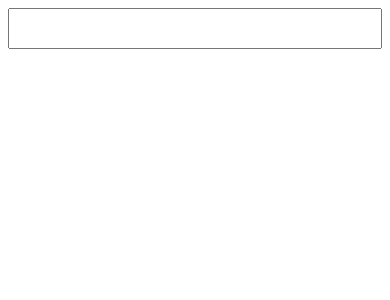
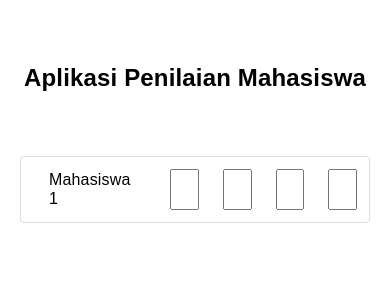
Before and after one commit to muhammadelzandiyusuf/student-assessment-app, a React (Create React App) app: page / in a window 390 px wide. Shown: the top 300 px of the page. Built offline with nearby package versions, Linux system fonts and the light colour scheme.

Commit message:
feat(form): add layout form

```diff
--- a/package.json
+++ b/package.json
@@ -15,6 +15,7 @@
     "react-app-rewired": "^2.2.1",
     "react-dom": "^18.2.0",
     "react-hook-form": "^7.43.9",
+    "react-icons": "^4.8.0",
     "react-router-dom": "^6.11.1",
     "react-scripts": "5.0.1",
     "typescript": "^4.9.5",
--- a/src/App.tsx
+++ b/src/App.tsx
@@ -2,6 +2,7 @@ import React from 'react';
 import { BrowserRouter, Routes, Route } from 'react-router-dom';
 
 import Home from '@/pages/Home';
+import '@/styles/global.scss';
 
 function App() {
   return (
--- /dev/null
+++ b/src/pages/Home/constans.ts
@@ -0,0 +1,52 @@
+import { FormValueProps } from '@/pages/Home/types';
+
+export const FormDefaultValue: FormValueProps = {
+  aspek_penilaian_1: {
+    mahasiswa_1: '1',
+    mahasiswa_2: '1',
+    mahasiswa_3: '1',
+    mahasiswa_4: '1',
+    mahasiswa_5: '1',
+    mahasiswa_6: '1',
+    mahasiswa_7: '1',
+    mahasiswa_8: '1',
+    mahasiswa_9: '1',
+    mahasiswa_10: '1',
+  },
+  aspek_penilaian_2: {
+    mahasiswa_1: '1',
+    mahasiswa_2: '1',
+    mahasiswa_3: '1',
+    mahasiswa_4: '1',
+    mahasiswa_5: '1',
+    mahasiswa_6: '1',
+    mahasiswa_7: '1',
+    mahasiswa_8: '1',
+    mahasiswa_9: '1',
+    mahasiswa_10: '1',
+  },
+  aspek_penilaian_3: {
+    mahasiswa_1: '1',
+    mahasiswa_2: '1',
+    mahasiswa_3: '1',
+    mahasiswa_4: '1',
+    mahasiswa_5: '1',
+    mahasiswa_6: '1',
+    mahasiswa_7: '1',
+    mahasiswa_8: '1',
+    mahasiswa_9: '1',
+    mahasiswa_10: '1',
+  },
+  aspek_penilaian_4: {
+    mahasiswa_1: '1',
+    mahasiswa_2: '1',
+    mahasiswa_3: '1',
+    mahasiswa_4: '1',
+    mahasiswa_5: '1',
+    mahasiswa_6: '1',
+    mahasiswa_7: '1',
+    mahasiswa_8: '1',
+    mahasiswa_9: '1',
+    mahasiswa_10: '1',
+  },
+}
--- a/src/pages/Home/index.tsx
+++ b/src/pages/Home/index.tsx
@@ -1,9 +1,55 @@
+import { useCallback } from 'react';
+import { useForm } from 'react-hook-form';
+import { FaUserCircle } from 'react-icons/fa';
+
 import InputNumber from '@/components/InputNumber';
 
+import { FormValueProps } from './types';
+import { FormDefaultValue } from './constans';
+import './style.scss';
+
 const Home = () => {
+
+  const { register, handleSubmit, } = useForm({
+    mode: 'onChange',
+    defaultValues: FormDefaultValue,
+  });
+
+  const onSubmit = useCallback((data: FormValueProps) => {
+    console.log('data', data);
+  }, []);
+
   return (
-    <div>
-      <InputNumber />
+    <div className='container'>
+      <div className='container-wrapper'>
+        <div className='container-title'>
+          <h1>Aplikasi Penilaian Mahasiswa</h1>
+        </div>
+        <form onSubmit={handleSubmit(onSubmit)}>
+          <div className='card'>
+            <div className='card-wrapper'>
+              <div className='card-name'>
+                <FaUserCircle size={28} color='#aeb4b7' />
+                <label>Mahasiswa 1</label>
+              </div>
+              <div className='card-form'>
+                <div className='card-form-input'>
+                  <InputNumber />
+                </div>
+                <div className='card-form-input'>
+                  <InputNumber />
+                </div>
+                <div className='card-form-input'>
+                  <InputNumber />
+                </div>
+                <div className='card-form-input'>
+                  <InputNumber />
+                </div>
+              </div>
+            </div>
+          </div>
+        </form>
+      </div>
     </div>
   );
 };
--- /dev/null
+++ b/src/pages/Home/style.scss
@@ -0,0 +1,56 @@
+.container {
+  display: flex;
+  justify-content: center;
+  &-wrapper {
+    width: 100%;
+    max-width: 1180px;
+    padding-left: 20px;
+    padding-right: 20px;
+  }
+  &-title {
+    padding: 60px 0;
+    text-align: center;
+    h1 {
+      font-size: 36px;
+      margin: 0;
+      line-height: 48px;
+    }
+  }
+  .card {
+    position: relative;
+    border: 1px solid #dddddd;
+    border-radius: 4px;
+    &-wrapper {
+      display: flex;
+      justify-content: flex-start;
+      align-items: center;
+      column-gap: 56px;
+      flex-direction: row;
+      padding: 12px;
+    }
+    &-name {
+      width: 25%;
+      display: flex;
+      flex-direction: row;
+      column-gap: 16px;
+      align-items: center;
+    }
+    &-form {
+      width: 100%;
+      display: grid;
+      gap: 24px;
+      grid-template-columns: auto auto auto auto;
+      &-input {
+        position: relative;
+      }
+    }
+  }
+  @media only screen and (max-width: 768px) {
+    &-title {
+      h1 {
+        font-size: 24px;
+        line-height: 36px;
+      }
+    }
+  }
+}
--- /dev/null
+++ b/src/pages/Home/types.ts
@@ -0,0 +1,50 @@
+export type FormValueProps = {
+  aspek_penilaian_1: {
+    mahasiswa_1: string;
+    mahasiswa_2: string;
+    mahasiswa_3: string;
+    mahasiswa_4: string;
+    mahasiswa_5: string;
+    mahasiswa_6: string;
+    mahasiswa_7: string;
+    mahasiswa_8: string;
+    mahasiswa_9: string;
+    mahasiswa_10: string;
+  },
+  aspek_penilaian_2: {
+    mahasiswa_1: string;
+    mahasiswa_2: string;
+    mahasiswa_3: string;
+    mahasiswa_4: string;
+    mahasiswa_5: string;
+    mahasiswa_6: string;
+    mahasiswa_7: string;
+    mahasiswa_8: string;
+    mahasiswa_9: string;
+    mahasiswa_10: string;
+  },
+  aspek_penilaian_3: {
+    mahasiswa_1: string;
+    mahasiswa_2: string;
+    mahasiswa_3: string;
+    mahasiswa_4: string;
+    mahasiswa_5: string;
+    mahasiswa_6: string;
+    mahasiswa_7: string;
+    mahasiswa_8: string;
+    mahasiswa_9: string;
+    mahasiswa_10: string;
+  },
+  aspek_penilaian_4: {
+    mahasiswa_1: string;
+    mahasiswa_2: string;
+    mahasiswa_3: string;
+    mahasiswa_4: string;
+    mahasiswa_5: string;
+    mahasiswa_6: string;
+    mahasiswa_7: string;
+    mahasiswa_8: string;
+    mahasiswa_9: string;
+    mahasiswa_10: string;
+  },
+};
--- /dev/null
+++ b/src/styles/global.scss
@@ -0,0 +1,22 @@
+*,
+::after,
+::before {
+  -webkit-font-smoothing: antialiased;
+  -moz-osx-font-smoothing: grayscale;
+  box-sizing: border-box;
+}
+
+html {
+  font-family: sans-serif;
+  line-height: 1.15;
+  -webkit-text-size-adjust: 100%;
+}
+
+body {
+  margin: 0;
+  font-family: sans-serif;
+  font-size: 16px;
+  font-weight: 400;
+  letter-spacing: 0.01em;
+  background-color: #FFFFFF;
+}
```
Also changed, not shown: src/App.css (deleted, +0 -38 lines), 1 other file (tests, documents, lock files or other folders).
